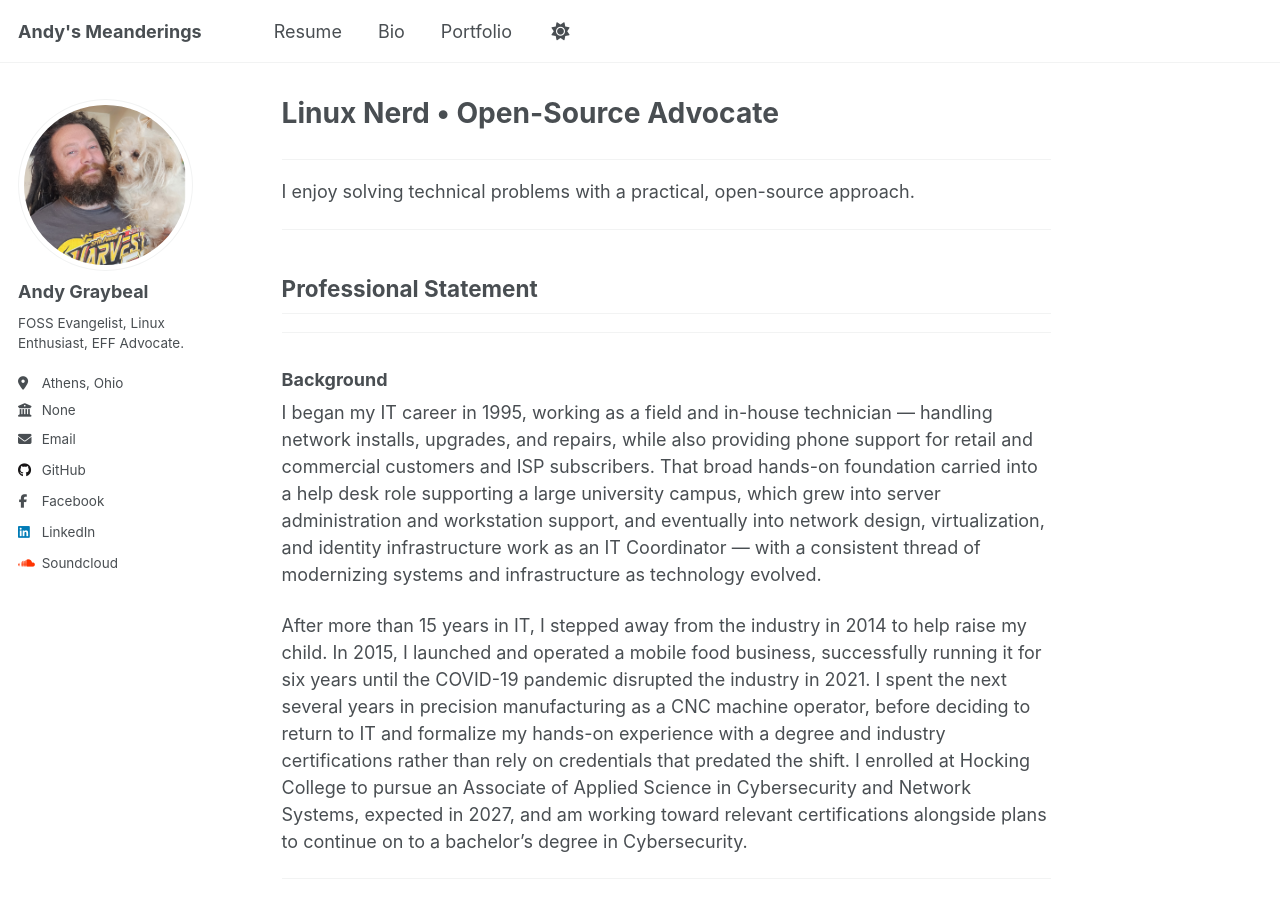
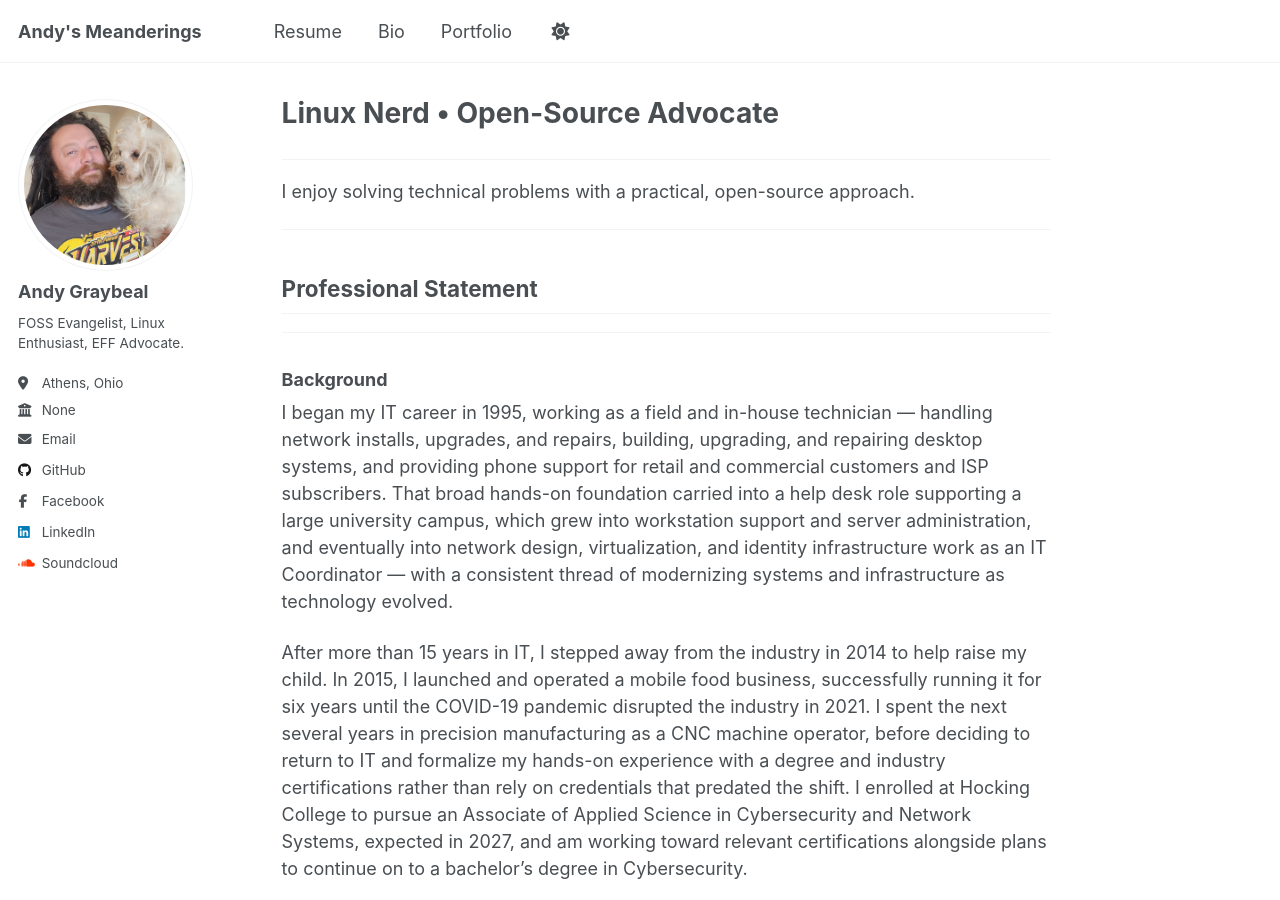
Before and after one commit to andy-graybeal/andy-graybeal.github.io, a Jekyll site: the page built from _pages/about.md, in a window 1280 px wide and 900 px high. Built offline with Jekyll 4.4.1, drawn with Linux system fonts in a browser that asks for light colours; a script that is not in the unit is left out.

Commit message:
Enhance background details in about.md
Updated background information to include building and upgrading desktop systems in the career summary.

```diff
--- a/_pages/about.md
+++ b/_pages/about.md
@@ -65,7 +65,7 @@ I enjoy solving technical problems with a practical, open-source approach.
 
 ### Background
 
-I began my IT career in 1995, working as a field and in-house technician — handling network installs, upgrades, and repairs, while also providing phone support for retail and commercial customers and ISP subscribers. That broad hands-on foundation carried into a help desk role supporting a large university campus, which grew into server administration and workstation support, and eventually into network design, virtualization, and identity infrastructure work as an IT Coordinator — with a consistent thread of modernizing systems and infrastructure as technology evolved.
+I began my IT career in 1995, working as a field and in-house technician — handling network installs, upgrades, and repairs, building, upgrading, and repairing desktop systems, and providing phone support for retail and commercial customers and ISP subscribers. That broad hands-on foundation carried into a help desk role supporting a large university campus, which grew into workstation support and server administration, and eventually into network design, virtualization, and identity infrastructure work as an IT Coordinator — with a consistent thread of modernizing systems and infrastructure as technology evolved.
 
 After more than 15 years in IT, I stepped away from the industry in 2014 to help raise my child. In 2015, I launched and operated a mobile food business, successfully running it for six years until the COVID-19 pandemic disrupted the industry in 2021. I spent the next several years in precision manufacturing as a CNC machine operator, before deciding to return to IT and formalize my hands-on experience with a degree and industry certifications rather than rely on credentials that predated the shift. I enrolled at Hocking College to pursue an Associate of Applied Science in Cybersecurity and Network Systems, expected in 2027, and am working toward relevant certifications alongside plans to continue on to a bachelor's degree in Cybersecurity.
 
```
